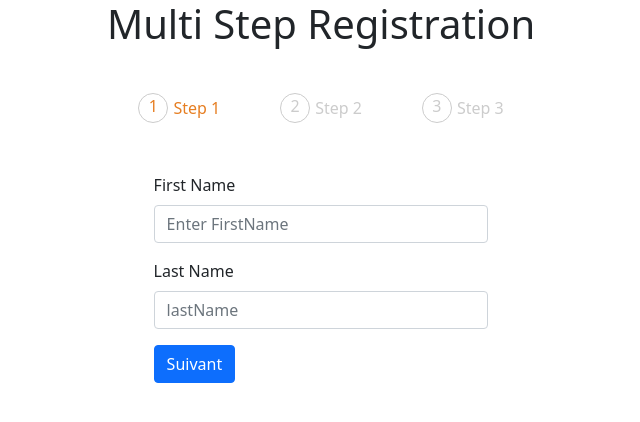
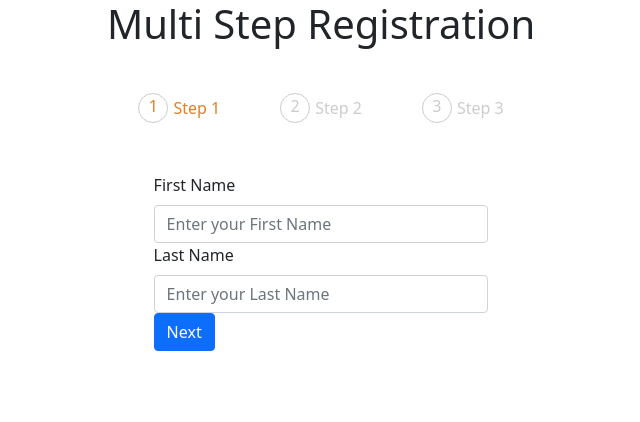
Before and after one commit to lbounif/auth-app-back-front, a React (Create React App) app: page / in a window 1280 px wide. Shown: the top 422 px of the page, without its empty margins (319-959 px from the left). Built offline with nearby package versions, Linux system fonts and the light colour scheme.

Commit message:
add useForm hook for input verifications

```diff
--- a/package.json
+++ b/package.json
@@ -13,6 +13,7 @@
     "react": "^17.0.2",
     "react-bootstrap": "^2.0.3",
     "react-dom": "^17.0.2",
+    "react-hook-form": "^7.22.2",
     "react-router-dom": "^6.1.1",
     "react-scripts": "5.0.0",
     "web-vitals": "^2.1.2"
--- a/src/App.css
+++ b/src/App.css
@@ -38,3 +38,14 @@ h1 {
   width: 30%;
   margin: 20px auto;
 }
+.input-error {
+  border: 2px solid #f21e08;
+}
+.errorMsg {
+  max-width: 350px;
+  color: #f21e08;
+  padding: 2px 0;
+  margin-top: 2px;
+  font-size: 14px;
+  font-weight: 300;
+}
--- a/src/components/FirstStep.js
+++ b/src/components/FirstStep.js
@@ -1,20 +1,81 @@
+import { useForm } from 'react-hook-form'
+import { Form, Button } from 'react-bootstrap'
 
-import { Form, Button } from 'react-bootstrap'
-const FirstStep = ({user}) => {
+const FirstStep = (props) => {
+    const {user} = props
+    //for controlling form inputs
+    const { register, handleSubmit, formState: { errors } } = useForm({
+        defaultValues: {
+            firstName: user.firstName,
+            lastName: user.lastName
+        }
+    });
+
+    const onSubmit = async (data) => {
+        // user = {
+        //     firstName: "",
+        //     lastName: ""
+        // }
+        // updateUsser -> user = {
+        //     firstName: "Sara",
+        //     lastName: "Sara"
+        // }
+        //update user with entered values
+        props.updateUser(data)
+        //redirect to secondStep component
+        props.history.push('/second')
+    }
+
     return (
-        <Form className="input-form">
-            <Form.Group className="mb-3" controlId="firstName">
-                <Form.Label>First Name</Form.Label>
-                <Form.Control type="text" placeholder="Enter FirstName" />
-            </Form.Group>
-            <Form.Group className="mb-3" controlId="lastName">
-                <Form.Label>Last Name</Form.Label>
-                <Form.Control type="text" placeholder="lastName" />
-            </Form.Group>
-            <Button variant="primary" type="submit" className="btn">
-                Suivant
-            </Button>
-        </Form>
+    <Form className="input-form" onSubmit={handleSubmit(onSubmit)} >
+        <Form.Group controlId="firstName">
+            <Form.Label className="label"> First Name </Form.Label>
+            <Form.Control
+                type="firstName"
+                name="firstName"
+                placeholder="Enter your First Name"
+                {...register('firstName', {
+                    required: 'First Name is required',
+                    pattern: {
+                        value: /^[a-zA-Z]/,
+                        message: 'First Name should contain only caracters'
+                    }
+                })}
+                className={`${errors.firstName ? 'input-error': ''}`}
+                />
+                {/* if error exists display it */}
+                {
+                    errors.firstName && (
+                    <p className="errorMsg">{errors.firstName.message}</p>
+                )}
+        </Form.Group>
+
+        <Form.Group controlId="lastName">
+            <Form.Label className="label"> Last Name </Form.Label>
+            <Form.Control
+                type="lastName"
+                name="lastName"
+                placeholder="Enter your Last Name"
+                {...register("lastName", {
+                    required: 'Last Name is required',
+                    pattern: {
+                        value: /^[a-zA-Z]/,
+                        message: 'Last Name should contain only caracters'
+                    }
+                })}
+                className={`${errors.lastName ? 'input-error': ''}`}
+                />
+                {/* if error exists display it */}
+                {
+                errors.lastName && (
+                    <p className="errorMsg">{errors.lastName.message}</p>
+                )}
+        </Form.Group>
+
+        <Button type="submit" variant="primary" className="btn">
+            Next
+        </Button>
+    </Form>
     )
 }
 
--- a/src/router/AppRouter.js
+++ b/src/router/AppRouter.js
@@ -8,6 +8,11 @@ import Login from "../components/Login"
 
 const AppRouter = () => {
     const [user, setUser] = useState({})
+
+    const updateUser = (data) => {
+        setUser((prevUser)=> ({...prevUser, ...data}))
+    }
+
     return (
         <BrowserRouter>
             <div className="container">
@@ -17,9 +22,9 @@ const AppRouter = () => {
                         // render={(props)=> (
                         //     <FirstStep {...props} user={user}/>
                         // )}
-                        element={<FirstStep/>}
+                        element={<FirstStep user={user} updateUser={updateUser}/>}
                         path="/"
-                        exact={true}/>
+                        exact/>
                     <Route
                         element={<SecondStep/>}
                         path="/second"
@@ -32,6 +37,7 @@ const AppRouter = () => {
                         element={<Login/>}
                         path="/login"
                         exact={true}/>
+                    {/* <Route render={() => <Redirect to="/" />} /> */}
                 </Routes>
             </div>
         </BrowserRouter>
```
Also changed, not shown: 1 other file (tests, documents, lock files or other folders).
